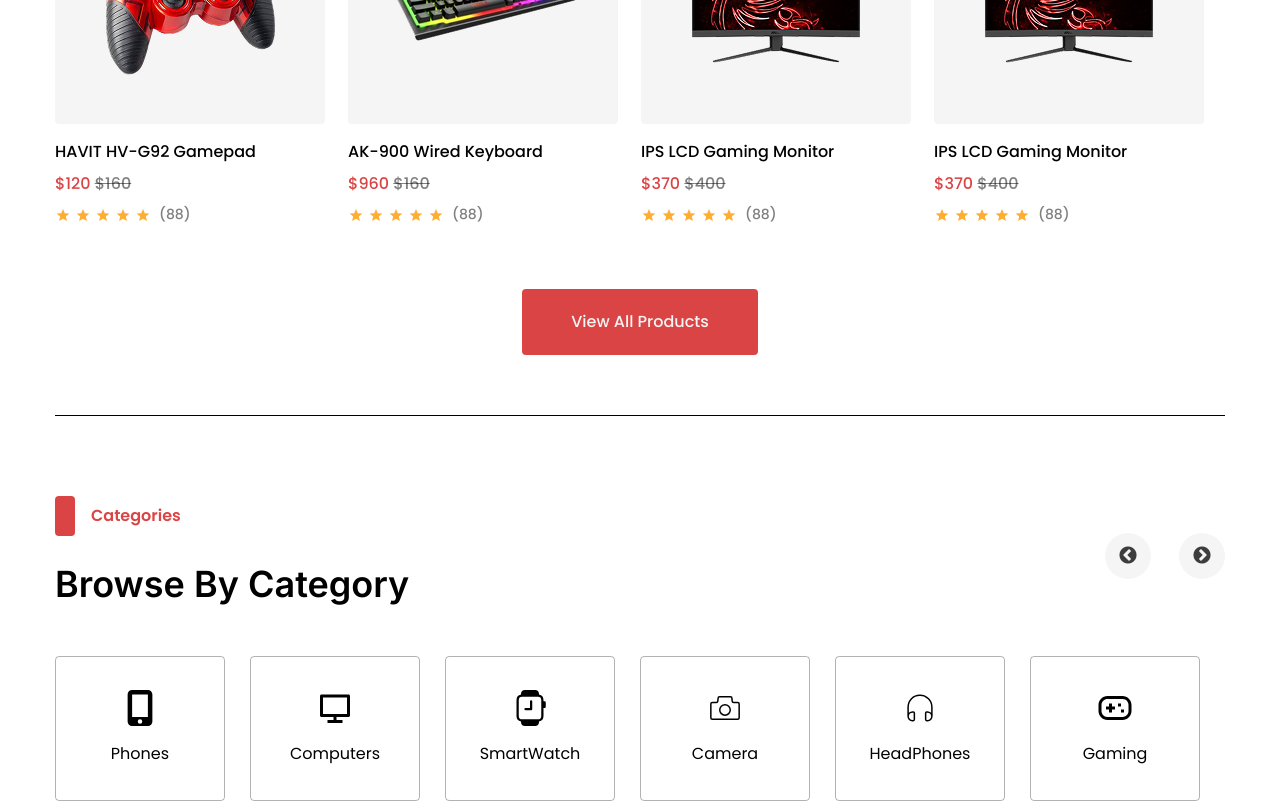
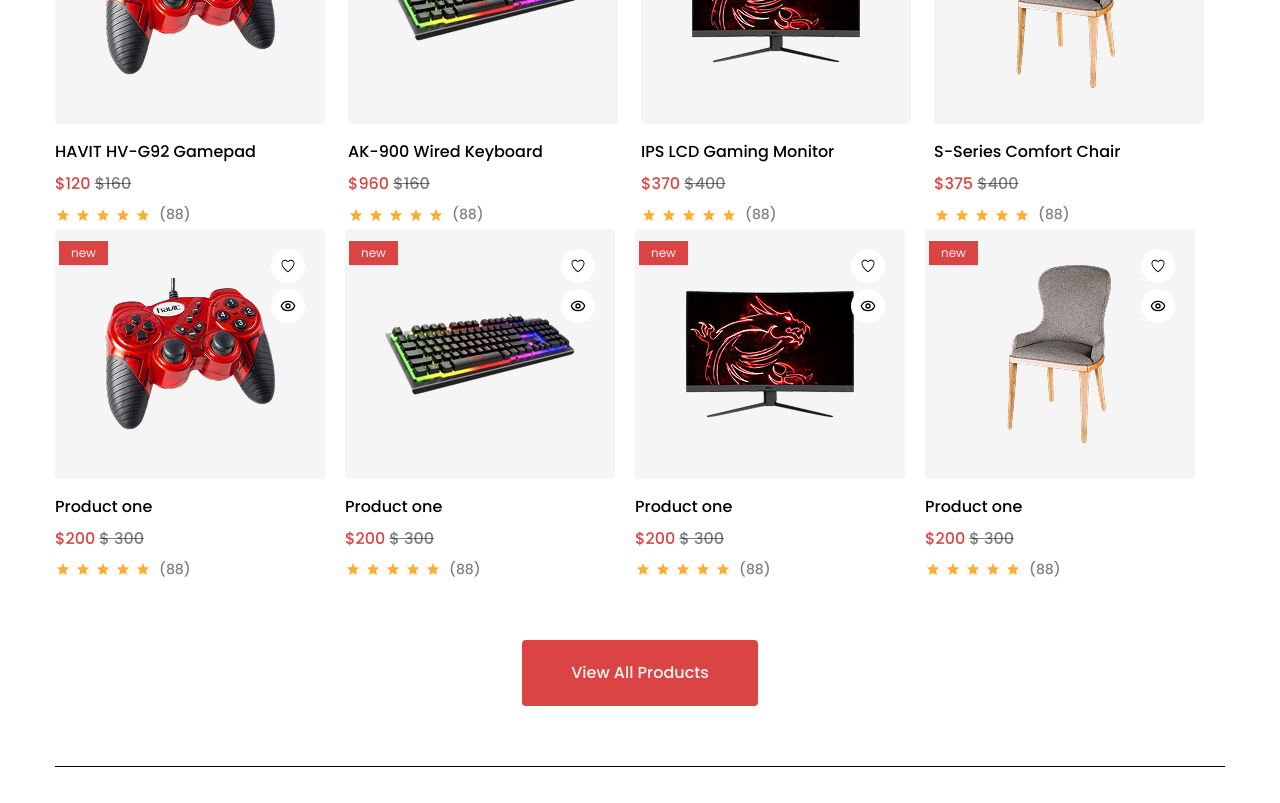
Before and after one commit to bijoysahadev/EComerce_Exclusive, a React (Vite) app: page / in a window 1280 px wide. Shown: the part 960-1763 px from the top of the page. Built offline with nearby package versions, Linux system fonts and the light colour scheme.

Commit message:
feat:Api call for cards

```diff
--- /dev/null
+++ b/src/data.js
@@ -0,0 +1,301 @@
+import productone from './assets/product1.png'
+import producttwo from './assets/product2.png'
+import productthree from './assets/product3.png'
+import productfour from './assets/product4.png'
+import productfive from './assets/product5.png'
+import productsix from './assets/product6.png'
+import productseven from './assets/product7.png'
+let data = [
+    {
+        id : "01",
+        name : "Product one",
+        regularprice : " 300",
+        sellprice : "200",
+        badge : " new",
+        Image : productone
+    },
+    {
+        id : "01",
+        name : "Product one",
+        regularprice : " 300",
+        sellprice : "200",
+        badge : " new",
+        Image : producttwo
+    },
+    {
+        id : "01",
+        name : "Product one",
+        regularprice : " 300",
+        sellprice : "200",
+        badge : " new",
+        Image : productthree
+    },
+    {
+        id : "01",
+        name : "Product one",
+        regularprice : " 300",
+        sellprice : "200",
+        badge : " new",
+        Image : productfour
+    },
+    {
+        id : "01",
+        name : "Product one",
+        regularprice : " 300",
+        sellprice : "200",
+        badge : " new",
+        Image : productfive
+    },
+    {
+        id : "01",
+        name : "Product one",
+        regularprice : " 300",
+        sellprice : "200",
+        badge : " new",
+        Image : productsix
+    },
+    {
+        id : "01",
+        name : "Product one",
+        regularprice : " 300",
+        sellprice : "200",
+        badge : " new",
+        Image : productseven
+    }
+    ,
+    {
+        id : "01",
+        name : "Product one",
+        regularprice : " 300",
+        sellprice : "200",
+        badge : " new",
+        Image : productseven
+    }
+    ,
+    {
+        id : "01",
+        name : "Product one",
+        regularprice : " 300",
+        sellprice : "200",
+        badge : " new",
+        Image : productseven
+    }
+    ,
+    {
+        id : "01",
+        name : "Product one",
+        regularprice : " 300",
+        sellprice : "200",
+        badge : " new",
+        Image : productseven
+    }
+    ,
+    {
+        id : "01",
+        name : "Product one",
+        regularprice : " 300",
+        sellprice : "200",
+        badge : " new",
+        Image : productseven
+    }
+    ,
+    {
+        id : "01",
+        name : "Product one",
+        regularprice : " 300",
+        sellprice : "200",
+        badge : " new",
+        Image : productseven
+    }
+    ,
+    {
+        id : "01",
+        name : "Product one",
+        regularprice : " 300",
+        sellprice : "200",
+        badge : " new",
+        Image : productseven
+    }
+    ,
+    {
+        id : "01",
+        name : "Product one",
+        regularprice : " 300",
+        sellprice : "200",
+        badge : " new",
+        Image : productseven
+    }
+    ,
+    {
+        id : "01",
+        name : "Product one",
+        regularprice : " 300",
+        sellprice : "200",
+        badge : " new",
+        Image : productseven
+    }
+    ,
+    {
+        id : "01",
+        name : "Product one",
+        regularprice : " 300",
+        sellprice : "200",
+        badge : " new",
+        Image : productseven
+    }
+    ,
+    {
+        id : "01",
+        name : "Product one",
+        regularprice : " 300",
+        sellprice : "200",
+        badge : " new",
+        Image : productseven
+    }
+    ,
+    {
+        id : "01",
+        name : "Product one",
+        regularprice : " 300",
+        sellprice : "200",
+        badge : " new",
+        Image : productseven
+    }
+    ,
+    {
+        id : "01",
+        name : "Product one",
+        regularprice : " 300",
+        sellprice : "200",
+        badge : " new",
+        Image : productseven
+    }
+    ,
+    {
+        id : "01",
+        name : "Product one",
+        regularprice : " 300",
+        sellprice : "200",
+        badge : " new",
+        Image : productseven
+    }
+    ,
+    {
+        id : "01",
+        name : "Product one",
+        regularprice : " 300",
+        sellprice : "200",
+        badge : " new",
+        Image : productseven
+    }
+    ,
+    {
+        id : "01",
+        name : "Product one",
+        regularprice : " 300",
+        sellprice : "200",
+        badge : " new",
+        Image : productseven
+    }
+    ,
+    {
+        id : "01",
+        name : "Product one",
+        regularprice : " 300",
+        sellprice : "200",
+        badge : " new",
+        Image : productseven
+    }
+    ,
+    {
+        id : "01",
+        name : "Product one",
+        regularprice : " 300",
+        sellprice : "200",
+        badge : " new",
+        Image : productseven
+    }
+    ,
+    {
+        id : "01",
+        name : "Product one",
+        regularprice : " 300",
+        sellprice : "200",
+        badge : " new",
+        Image : productseven
+    }
+    ,
+    {
+        id : "01",
+        name : "Product one",
+        regularprice : " 300",
+        sellprice : "200",
+        badge : " new",
+        Image : productseven
+    }
+    ,
+    {
+        id : "01",
+        name : "Product one",
+        regularprice : " 300",
+        sellprice : "200",
+        badge : " new",
+        Image : productseven
+    }
+    ,
+    {
+        id : "01",
+        name : "Product one",
+        regularprice : " 300",
+        sellprice : "200",
+        badge : " new",
+        Image : productseven
+    }
+    ,
+    {
+        id : "01",
+        name : "Product one",
+        regularprice : " 300",
+        sellprice : "200",
+        badge : " new",
+        Image : productseven
+    }
+    ,
+    {
+        id : "01",
+        name : "Product one",
+        regularprice : " 300",
+        sellprice : "200",
+        badge : " new",
+        Image : productseven
+    }
+    ,
+    {
+        id : "01",
+        name : "Product one",
+        regularprice : " 300",
+        sellprice : "200",
+        badge : " new",
+        Image : productseven
+    }
+    ,
+    {
+        id : "01",
+        name : "Product one",
+        regularprice : " 300",
+        sellprice : "200",
+        badge : " new",
+        Image : productseven
+    }
+    ,
+    {
+        id : "01",
+        name : "Product one",
+        regularprice : " 300",
+        sellprice : "200",
+        badge : " new",
+        Image : productseven
+    }
+    ,
+]
+export  default data
--- a/src/layouts/ExploreProduct.jsx
+++ b/src/layouts/ExploreProduct.jsx
@@ -15,6 +15,7 @@
 import ExploreProduct6 from "../assets/exploreproduct6.png";
 import ExploreProduct7 from "../assets/exploreproduct7.png";
 import Image from '../Components/Image'
+import Apidata from '../data'
 //
 
 import NextArrow from '../Components/NextArrow'
@@ -55,53 +56,21 @@
    <div className='w-full' >
      <SliderComponent {...settings}>
 
-        <div >
-        <Card  image={ExploreProduct1}    tittle={`HAVIT HV-G92 Gamepad`}  badge={`-40%`} regularprice={`160`} saleprice={`120`} />
+        {
+           Apidata.map (item=> (
+            <div>
+        <Card  image={item.Image}   tittle={item.name}  badge={item.badge} regularprice={item.regularprice } saleprice={item.sellprice} />
       </div>
-      <div>
-        <Card  image={ExploreProduct2}   tittle={`AK-900 Wired Keyboard`}  badge={`-35%`} regularprice={`160`} saleprice={`960`} />
-      </div>
-      <div>
-        <Card  image={ExploreProduct3}   tittle={`AK-900 Wired Keyboard`}  badge={`-35%`} regularprice={`160`} saleprice={`960`} />
-      </div>
-      <div>
-        <Card  image={ExploreProduct4}   tittle={`AK-900 Wired Keyboard`}  badge={`-35%`} regularprice={`160`} saleprice={`960`} />
-      </div>
-      <div>
-        <Card  image={ExploreProduct5}   tittle={`AK-900 Wired Keyboard`}  badge={`-35%`} regularprice={`160`} saleprice={`960`} />
-      </div>
-      <div>
-        <Card  image={ExploreProduct6}   tittle={`AK-900 Wired Keyboard`}  badge={`-35%`} regularprice={`160`} saleprice={`960`} />
-      </div>
-      <div>
-        <Card  image={ExploreProduct7}   tittle={`AK-900 Wired Keyboard`}  badge={`-35%`} regularprice={`160`} saleprice={`960`} />
-      </div>
-      <div>
-        <Card  image={Product3}   tittle={`IPS LCD Gaming Monitor`}  badge={`-30%`} regularprice={`400`} saleprice={`370`} />
-      </div>
-      <div>
-        <Card  image={Product3}   tittle={`IPS LCD Gaming Monitor`}  badge={`-30%`} regularprice={`400`} saleprice={`370`} />
-      </div>
-      <div>
-        <Card  image={ExploreProduct4}   tittle={`AK-900 Wired Keyboard`}  badge={`-35%`} regularprice={`160`} saleprice={`960`} />
-      </div>
-
-
-      <div>
-        <Card  image={Product4}   tittle={`S-Series Comfort Chair `}  badge={`-25%`} regularprice={`400`} saleprice={`375`} />
-      </div>
-      <div>
-        <Card  image={Product4}   tittle={`S-Series Comfort Chair `}  badge={`-25%`} regularprice={`400`} saleprice={`375`} />
-      </div>
-      <div>
-        <Card  image={Product4}   tittle={`S-Series Comfort Chair `}  badge={`-25%`} regularprice={`400`} saleprice={`375`} />
-      </div>
-      <div>
-        <Card  image={Product4}   tittle={`S-Series Comfort Chair `}  badge={`-25%`} regularprice={`400`} saleprice={`375`} />
-      </div>
+           ))
+        }
 
 
 
+
+
+ {/*   <div>
+        <Card  image={Product4}   tittle={`S-Series Comfort Chair `}  badge={`-25%`} regularprice={`400`} saleprice={`375`} />
+      </div> */}
 
     </SliderComponent>
 
--- a/src/layouts/Today.jsx
+++ b/src/layouts/Today.jsx
@@ -1,4 +1,4 @@
-import React from 'react'
+import React, { useState } from 'react'
 import Container from '../Components/Container'
 import SubHeading from '../Components/SubHeading'
 import Heading from '../Components/Heading'
@@ -14,7 +14,7 @@
 import PreviousArrow from '../Components/PreviousArrow'
 import "/src/App.css";
 import Slider from "react-slick";
-
+import Apidata from '../data'
 import "slick-carousel/slick/slick.css";
 import "slick-carousel/slick/slick-theme.css";
 //
@@ -25,7 +25,8 @@
 const Today = () => {
 
 //
-
+let [show,setShow]=useState(4)
+let [slideshow,setSlideshow]=useState(false)
 const settings = {
     dots: false,
     Arrows: true ,
@@ -43,41 +44,61 @@
           <div className='border-b border-black   pb-[60px]'   >
               <SubHeading  className2={`gap-x-4`} tittle={`Today’s`}/>
             <Heading text={`Flash Sales`} className={`pt-6 pb-8`}/>
+
+
+
           <SliderComponent {...settings}>
-      <div >
+
+  <div  >
         <Card  image={Product1}    tittle={`HAVIT HV-G92 Gamepad`}  badge={`-40%`} regularprice={`160`} saleprice={`120`} />
         </div>
-      <div>
+        <div  >
          <Card  image={Product2}   tittle={`AK-900 Wired Keyboard`}  badge={`-35%`} regularprice={`160`} saleprice={`960`} />
         </div>
-      <div>
+        <div  >
         <Card  image={Product3}   tittle={`IPS LCD Gaming Monitor`}  badge={`-30%`} regularprice={`400`} saleprice={`370`} />
         </div>
-      <div>
-        <Card  image={Product3}   tittle={`IPS LCD Gaming Monitor`}  badge={`-30%`} regularprice={`400`} saleprice={`370`} />
-      </div>
-      <div>
-        <Card  image={Product3}   tittle={`IPS LCD Gaming Monitor`}  badge={`-30%`} regularprice={`400`} saleprice={`370`} />
-      </div>
-      <div>
+        <div  >
        <Card  image={Product4}   tittle={`S-Series Comfort Chair `}  badge={`-25%`} regularprice={`400`} saleprice={`375`} />
         </div>
-      <div>
+        <div  >
+       <Card  image={Product4}   tittle={`S-Series Comfort Chair `}  badge={`-25%`} regularprice={`400`} saleprice={`375`} />
+        </div>
+        <div  >
+       <Card  image={Product4}   tittle={`S-Series Comfort Chair `}  badge={`-25%`} regularprice={`400`} saleprice={`375`} />
+        </div>
+        <div  >
+       <Card  image={Product4}   tittle={`S-Series Comfort Chair `}  badge={`-25%`} regularprice={`400`} saleprice={`375`} />
+        </div>
+        <div  >
        <Card  image={Product4}   tittle={`S-Series Comfort Chair `}  badge={`-25%`} regularprice={`400`} saleprice={`375`} />
         </div>
 
+    </SliderComponent>
+        <div className='flex flex-wrap  gap-5' >
+           {
+        Apidata.slice(0,show).map(item => (
+           <div >
+        <Card  image={item.Image}    tittle={item.name}  badge={item.badge} regularprice={item.regularprice} saleprice={item.sellprice} />
+      </div>
+        )  )
+       }
 
-    </SliderComponent>
-           <div className='text-center pt-[60px]'>
-             <Button text={`View All Products`}/>
         </div>
+
+          {
+            show <Apidata.length ?  <div  onClick={ ()=>setShow(show+4)} className='text-center pt-[60px]'>
+             <Button  text={`View All Products`}/>
+           </div>  : <p className='text-center text-red text-4xl font-poppins' >NO Data</p>
+          }
+
           </div>
 
         </Container>
 
 
+
 {/*
-
       <SliderComponent {...settings}>
         <div className='px-4' >
         <Card  image={Product1}    tittle={`HAVIT HV-G92 Gamepad`}  badge={`-40%`} regularprice={`160`} saleprice={`120`} />
@@ -97,8 +118,8 @@
         <div>
           <h3>6</h3>
         </div>
-      </SliderComponent>
-            */}
+      </SliderComponent>      */}
+
 
 
 
```
Lines whose indentation alone changed are shown as unchanged.
